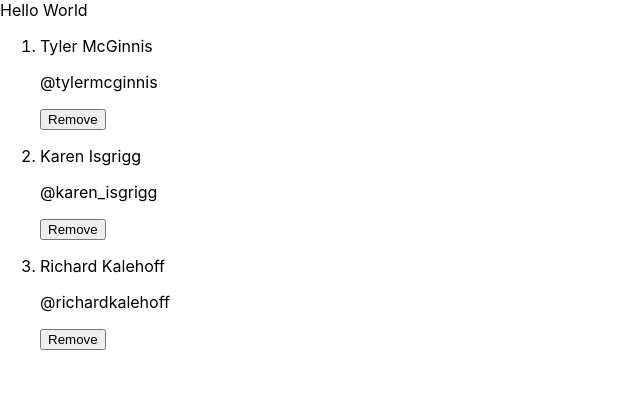
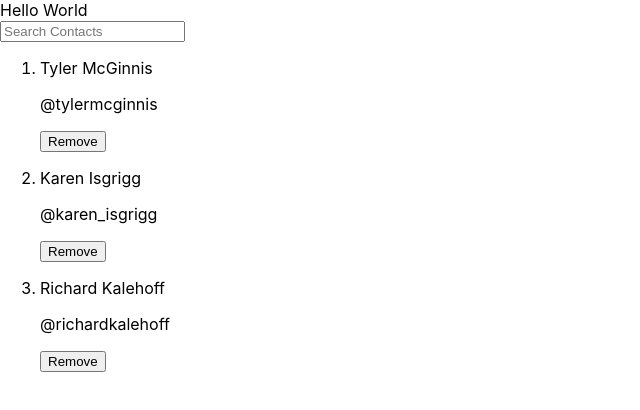
Before and after one commit to geethayr/myreactnd-contacts-app, a React (Create React App) app: page / in a window 1280 px wide. Shown: the top 410 px of the page, without its empty margins (0-640 px from the left). Built offline with nearby package versions, Linux system fonts and the light colour scheme.

Commit message:
Controlled Components Filter and sort the contacts that are searched form

```diff
--- a/src/ListContacts.js
+++ b/src/ListContacts.js
@@ -1,12 +1,41 @@
-import React from 'react'
+import React, {Component} from 'react'
 import PropTypes from 'prop-types'
 
-function ListContacts (props) {
+class ListContacts extends Component {
+    static propTypes = {
+        contacts: PropTypes.array.isRequired,
+        onDeleteContact: PropTypes.func.isRequired,
+    }
+    state = {
+        query:''
+    }
+    updateQuery = (query) => {
+        this.setState(() => ({
+            query: query.trim()
+        }))
+    }
+    render () {
+        const {query} = this.state;
+        const {contacts, onDeleteContact } = this.props
 
-       // console.log('Props', this.props)
-        return (
+        const showContacts = query === ''
+        ? contacts
+        : contacts.filter((c) => (
+            c.name.toLowerCase().includes(query.toLowerCase())
+        ))
+        return(
+            <div className='list-contacts'>
+                <div className='list-contact-top'>
+                    <input
+                        className='search-contacts'
+                        type='text'
+                        placeholder='Search Contacts'
+                        value={query}
+                        onChange={(event) => this.updateQuery(event.target.value)}
+                    />
+                </div>
              <ol className='contacts-list'>
-                {props.contacts.map((contact) => (
+            {showContacts.map((contact) => (
                 <li key={contact.id} className='contact-list-item'>
                     <div
                         className='contact-avatar'
@@ -19,19 +48,16 @@
                         <p>{contact.handle}</p>
                     </div>
                     <button
-                                onClick={() => props.onDeleteContact(contact)}
+                        onClick={() =>onDeleteContact(contact)}
                         className='contact-remove'>
                         Remove
                     </button>
                 </li>
             ))}
         </ol>
-        );
+            </div>);
+
     }
-
-ListContacts.propTypes = {
-    contacts: PropTypes.array.isRequired,
-    onDeleteContact: PropTypes.func.isRequired,
 }
 
 export default ListContacts;
```
Lines whose indentation alone changed are shown as unchanged.
